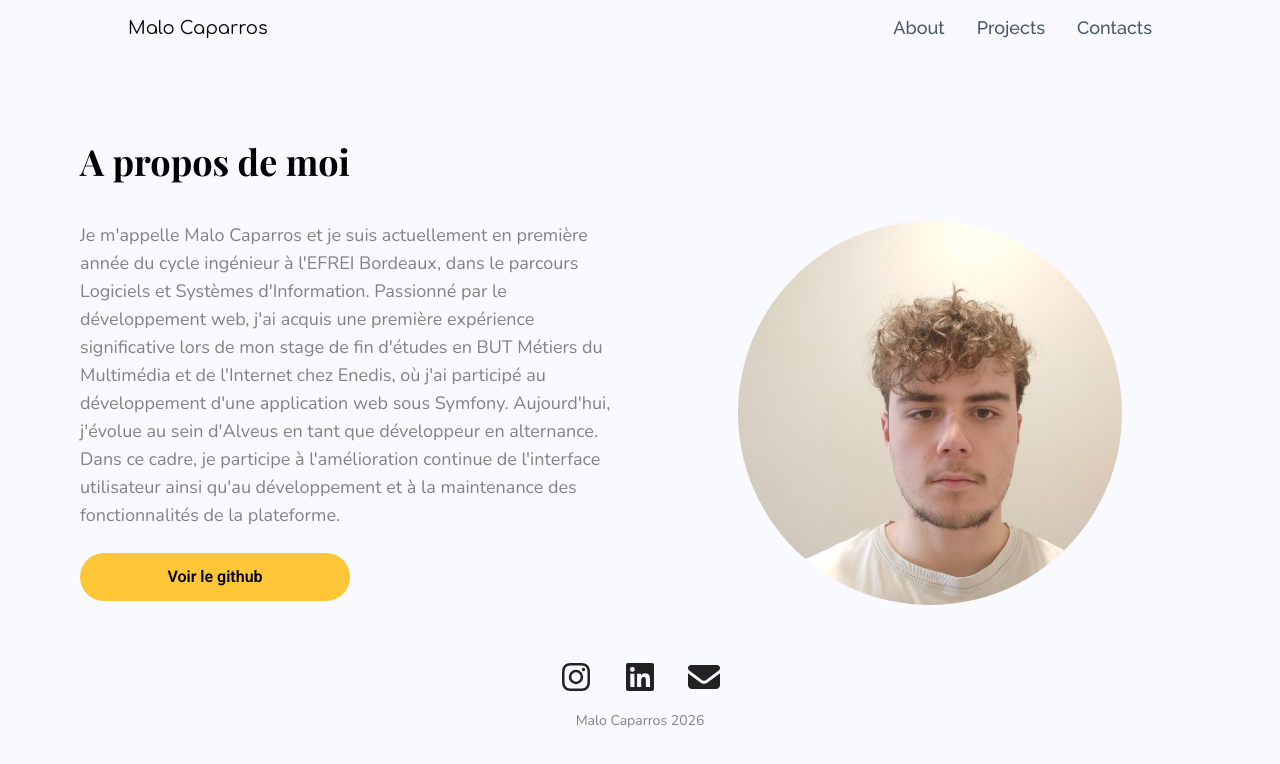
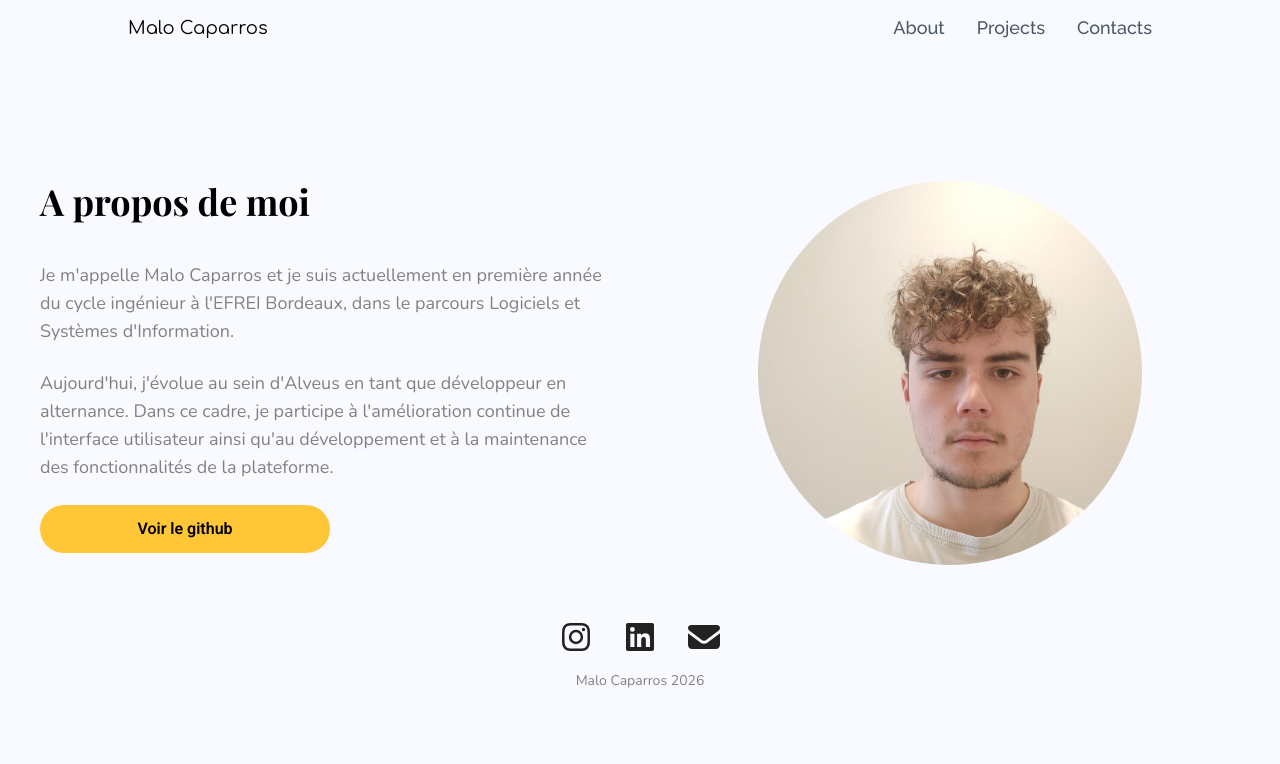
Before and after one commit to MaloCaparros/Portfoliov2, a React (Vite) app: page /about in a window 1280 px wide. Shown: the top 764 px of the page. Built offline with nearby package versions, Linux system fonts and the light colour scheme; the HTML template or start-up script is replaced by a standard one; a web font is replaced by a local one.

Commit message:
Feat : Correction css page about

```diff
--- a/src/components/Header.jsx
+++ b/src/components/Header.jsx
@@ -46,7 +46,11 @@ function Header({ elements }) {
   return (
     <header className="fixed top-0 w-full z-50 ">
       <nav className="w-4/5 mx-auto h-14 flex items-center justify-between">
-        <Link to="/" className="font-comfortaa text-lg">Malo Caparros</Link>
+        <Link
+          to="/"
+          className="font-comfortaa text-lg"
+          onClick={() => window.scrollTo({ top: 0, behavior: 'smooth' })}
+        >Malo Caparros</Link>
 
         <ul className="hidden md:flex gap-8 text-sm font-medium text-gray-600">
           {renderLinks("font-raleway text-lg")}
--- a/src/pages/AboutPage.jsx
+++ b/src/pages/AboutPage.jsx
@@ -4,21 +4,20 @@ import Moi from "../images/moi.jpg";
 
 function AboutPage() {
   return (
-      <section className="min-h-screen flex flex-col justify-center px-10 md:px-20 gap-10 pt-9">
+      <section className="min-h-screen flex flex-col justify-center px-10 md:px-10 gap-10 pt-9">
         <h2 className="font-playFaire font-bold text-3xl md:text-4xl md:mt-9">
           A propos de moi
         </h2>
 
-        <div className="flex flex-col md:flex-row items-start gap-10 w-full">
+        <div className="flex flex-col-reverse md:flex-row items-start gap-10 w-full">
           <div className="flex flex-col gap-6 md:w-1/2">
             <p className="font-nunito text-grey text-base md:text-lg">
               Je m'appelle Malo Caparros et je suis actuellement en première
               année du cycle ingénieur à l'EFREI Bordeaux, dans le parcours
-              Logiciels et Systèmes d'Information. Passionné par le développement
-              web, j'ai acquis une première expérience significative lors de mon
-              stage de fin d'études en BUT Métiers du Multimédia et de l'Internet
-              chez Enedis, où j'ai participé au développement d'une application
-              web sous Symfony. Aujourd'hui, j'évolue au sein d'Alveus en tant
+              Logiciels et Systèmes d'Information.
+            </p>
+            <p className="font-nunito text-grey text-base md:text-lg">
+              Aujourd'hui, j'évolue au sein d'Alveus en tant
               que développeur en alternance. Dans ce cadre, je participe à
               l'amélioration continue de l'interface utilisateur ainsi qu'au
               développement et à la maintenance des fonctionnalités de la
@@ -34,11 +33,11 @@ function AboutPage() {
             </div>
           </div>
 
-          <div className="md:w-1/2 flex justify-center">
+          <div className="md:w-1/2 flex justify-center w-full">
             <img
                 src={Moi}
                 alt="Photo de Malo Caparros"
-                className="rounded-full w-64 md:w-96 aspect-square object-cover"
+                className="rounded-full w-64 md:w-96 aspect-square object-cover md:-mt-20"
             />
           </div>
         </div>
```
